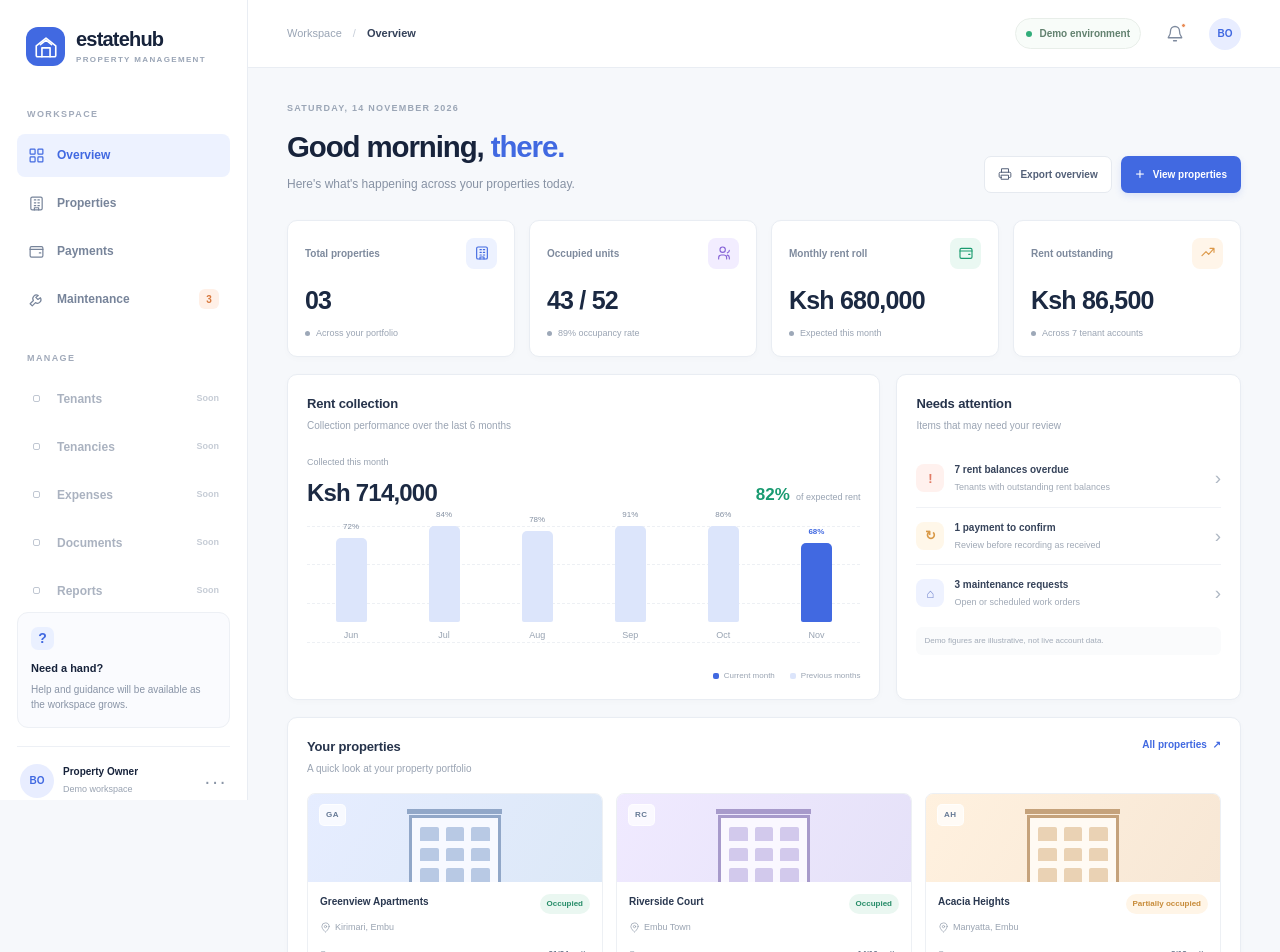
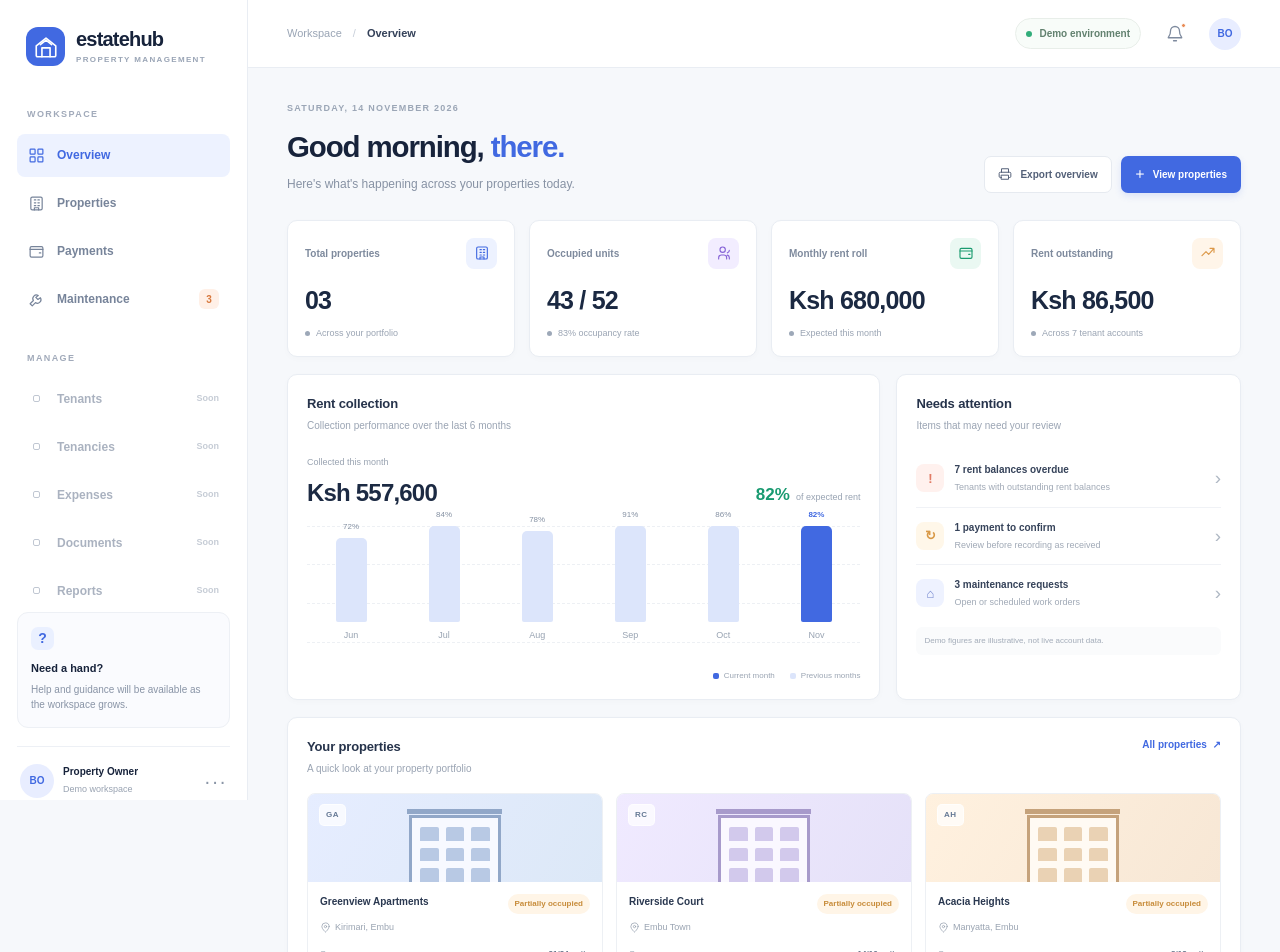
Before and after one commit to davidbritonooko-lang/EstateHub, a Next.js app: page / in a window 1280 px wide. Shown: the top 952 px of the page. Built offline with nearby package versions, Linux system fonts and the light colour scheme.

Commit message:
fix: align dashboard demo metrics and navigation

```diff
--- a/src/components/dashboard/dashboard.tsx
+++ b/src/components/dashboard/dashboard.tsx
@@ -18,11 +18,11 @@ function MetricIcon({ kind }: { kind: "building" | "users" | "wallet" | "trend"
   return <svg viewBox="0 0 24 24" fill="none" stroke="currentColor" strokeWidth="1.7" strokeLinecap="round" strokeLinejoin="round" aria-hidden="true">{content}</svg>;
 }
 
-function SectionHeading({ title, subtitle, action }: { title: string; subtitle?: string; action?: string }) {
+function SectionHeading({ title, subtitle, action, actionHref = "#properties" }: { title: string; subtitle?: string; action?: string; actionHref?: string }) {
   return (
     <div className="section-heading">
       <div><h2>{title}</h2>{subtitle && <p>{subtitle}</p>}</div>
-      {action && <a className="text-link" href="#properties">{action}<span aria-hidden="true"> ↗</span></a>}
+      {action && <a className="text-link" href={actionHref}>{action}<span aria-hidden="true"> ↗</span></a>}
     </div>
   );
 }
@@ -34,7 +34,7 @@ export function Dashboard() {
 
   const metrics = [
     { label: "Total properties", value: String(properties.length).padStart(2, "0"), note: "Across your portfolio", kind: "building" as const, tone: "blue" },
-    { label: "Occupied units", value: `${occupiedUnits} / ${totalUnits}`, note: "89% occupancy rate", kind: "users" as const, tone: "violet" },
+    { label: "Occupied units", value: `${occupiedUnits} / ${totalUnits}`, note: "83% occupancy rate", kind: "users" as const, tone: "violet" },
     { label: "Monthly rent roll", value: currency.format(monthlyRent), note: "Expected this month", kind: "wallet" as const, tone: "green" },
     { label: "Rent outstanding", value: currency.format(86500), note: "Across 7 tenant accounts", kind: "trend" as const, tone: "amber" },
   ];
@@ -70,10 +70,10 @@ export function Dashboard() {
         <article className="panel collection-panel">
           <SectionHeading title="Rent collection" subtitle="Collection performance over the last 6 months" />
           <div className="collection-summary">
-            <div><span className="summary-label">Collected this month</span><strong>{currency.format(714000)}</strong></div>
+            <div><span className="summary-label">Collected this month</span><strong>{currency.format(557600)}</strong></div>
             <div className="collection-rate"><strong>82%</strong><span>of expected rent</span></div>
           </div>
-          <div className="chart" role="img" aria-label="Monthly rent collection: June 72 percent, July 84 percent, August 78 percent, September 91 percent, October 86 percent, November 68 percent.">
+          <div className="chart" role="img" aria-label="Monthly rent collection: June 72 percent, July 84 percent, August 78 percent, September 91 percent, October 86 percent, November 82 percent.">
             <div className="chart-grid-lines"><span /><span /><span /><span /></div>
             <div className="chart-bars">
               {monthlyCollection.map((item) => (
@@ -121,7 +121,7 @@ export function Dashboard() {
 
       <section className="bottom-grid">
         <article className="panel payments-panel" id="payments">
-          <SectionHeading title="Recent payments" subtitle="Latest payment activity across your units" action="View all" />
+          <SectionHeading title="Recent payments" subtitle="Latest payment activity across your units" action="View all" actionHref="#payments" />
           <div className="table-wrap">
             <table>
               <thead><tr><th>Tenant</th><th>Property / Unit</th><th>Amount</th><th>Date</th><th>Status</th></tr></thead>
@@ -141,7 +141,7 @@ export function Dashboard() {
         </article>
 
         <article className="panel maintenance-panel" id="maintenance">
-          <SectionHeading title="Maintenance" subtitle="Recent maintenance activity" action="View all" />
+          <SectionHeading title="Maintenance" subtitle="Recent maintenance activity" action="View all" actionHref="#maintenance" />
           <div className="maintenance-list">
             {maintenanceRequests.map((request) => (
               <div className="maintenance-item" key={request.id}>
--- a/src/components/layout/app-shell.tsx
+++ b/src/components/layout/app-shell.tsx
@@ -87,7 +87,7 @@ export function AppShell({ children }: { children: ReactNode }) {
           <div className="breadcrumb"><span>Workspace</span><span className="breadcrumb-separator">/</span><strong>Overview</strong></div>
           <div className="topbar-actions">
             <span className="demo-indicator"><span /> Demo environment</span>
-            <button className="icon-button" type="button" aria-label="Notifications">
+            <button className="icon-button" type="button" aria-label="Notifications (coming soon)" title="Notifications will be available in a future release" disabled>
               <svg viewBox="0 0 24 24" fill="none" stroke="currentColor" strokeWidth="1.7" strokeLinecap="round" strokeLinejoin="round" aria-hidden="true"><path d="M18 8a6 6 0 0 0-12 0c0 7-3 7-3 9h18c0-2-3-2-3-9M10 21h4" /></svg>
               <i />
             </button>
--- a/src/data/demo-data.ts
+++ b/src/data/demo-data.ts
@@ -8,7 +8,7 @@ export const properties: Property[] = [
     units: 24,
     occupiedUnits: 21,
     monthlyRent: 336000,
-    status: "Occupied",
+    status: "Partially occupied",
     initials: "GA",
     accent: "blue",
   },
@@ -19,7 +19,7 @@ export const properties: Property[] = [
     units: 16,
     occupiedUnits: 14,
     monthlyRent: 224000,
-    status: "Occupied",
+    status: "Partially occupied",
     initials: "RC",
     accent: "violet",
   },
@@ -55,5 +55,5 @@ export const monthlyCollection = [
   { month: "Aug", collected: 78 },
   { month: "Sep", collected: 91 },
   { month: "Oct", collected: 86 },
-  { month: "Nov", collected: 68 },
+  { month: "Nov", collected: 82 },
 ];
```
